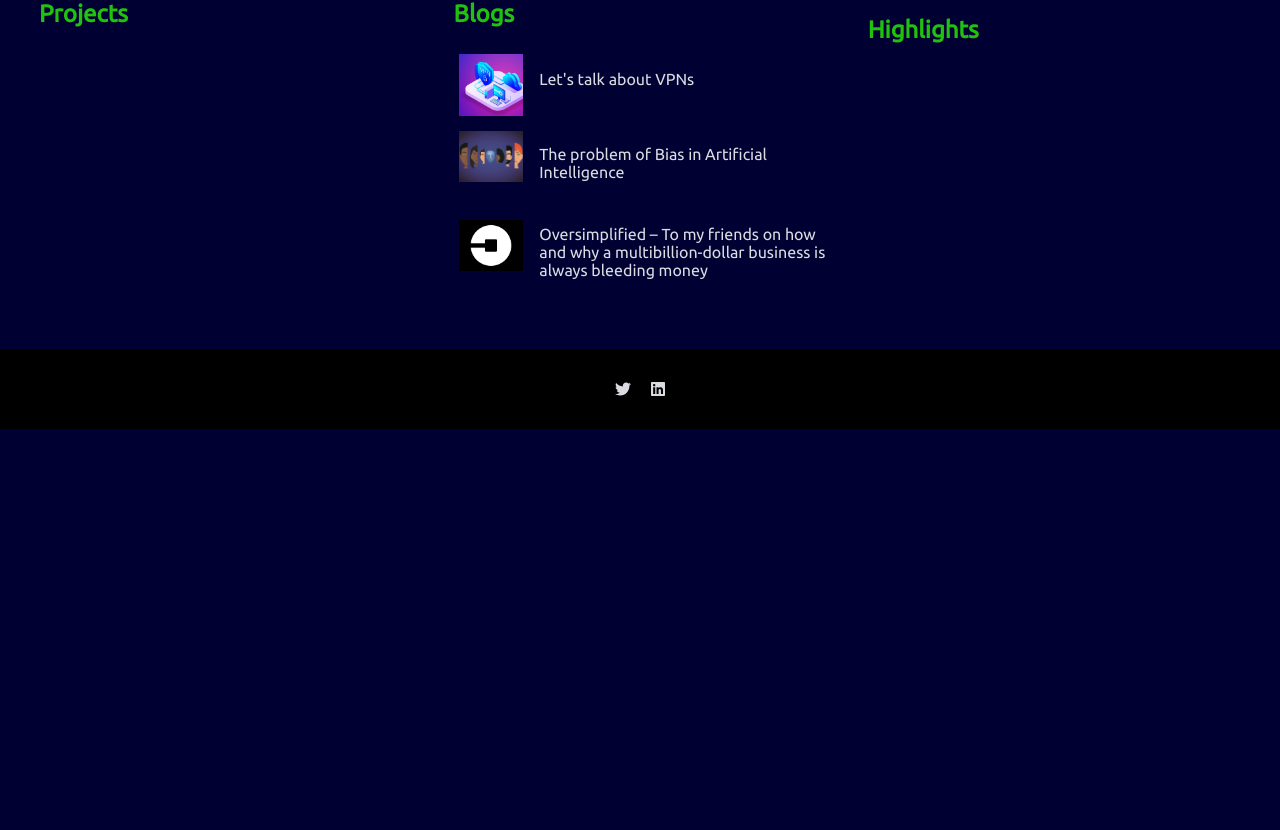
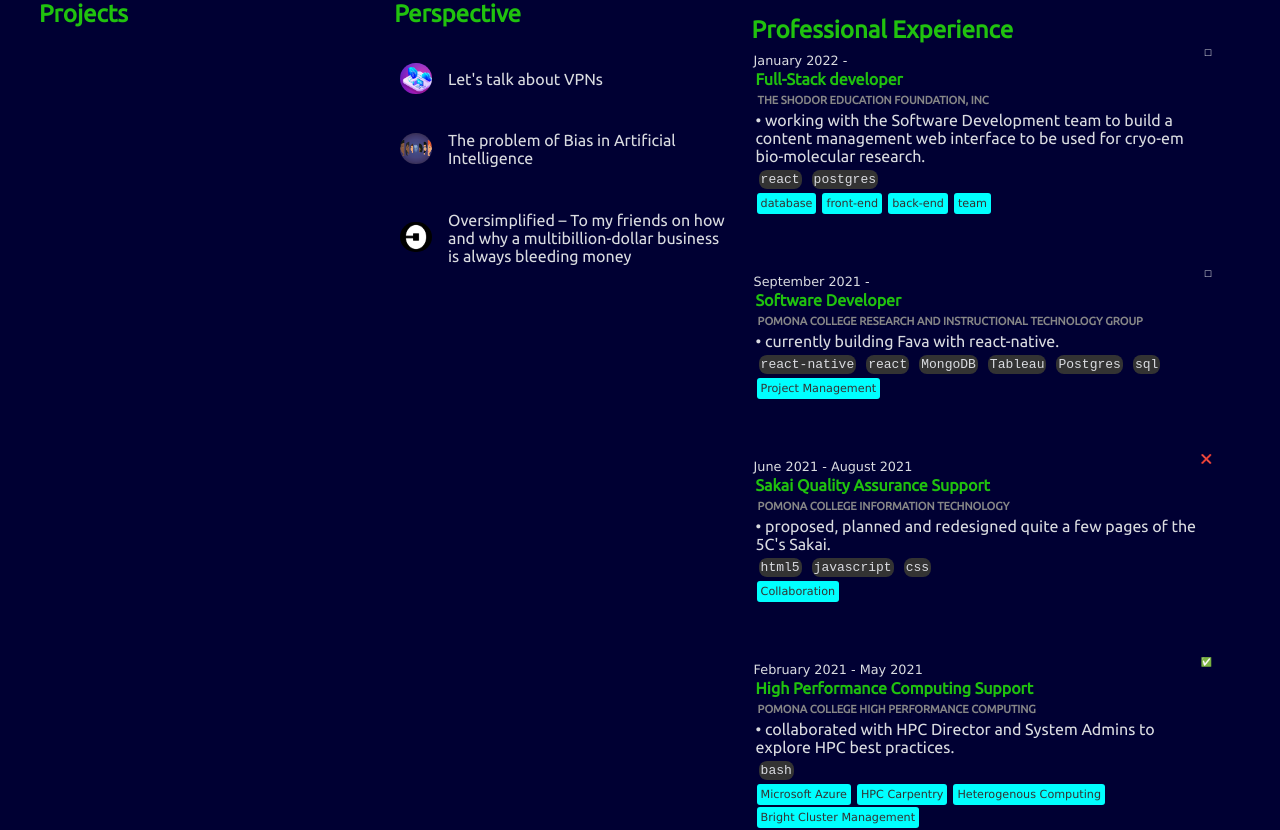
Before and after one commit to iamasteriix/iamasteriix.github.io, a React (Create React App) app: page / in a window 1280 px wide. Shown: the part 868-1698 px from the top of the page. Before the commit the page ends 1297 px from the top, so only its background shows below. Built offline with nearby package versions, Linux system fonts and the light colour scheme.

Commit message:
professional experience info added

```diff
--- a/src/App.css
+++ b/src/App.css
@@ -108,7 +108,7 @@ tr:hover {
   justify-content: space-between;
 }
 .info_section__pair {
-  width: 70%;
+  width: 60%;
   margin: 0 0 0 -9px;
   display: flex;
   flex-direction: row;
@@ -148,24 +148,83 @@ tr:hover {
 }
 .blog_img {
   justify-content: center;
-  min-width: 4rem;
-  min-height: 4rem;
-  max-width: 4rem;
-  max-height: 4rem;
+  min-width: 2rem;
+  min-height: 2rem;
+  max-width: 2rem;
+  max-height: 2rem;
   margin: auto 1rem auto 0;
 }
 .blog_img img {
   display: block;
   max-width: 100%;
   height: auto;
-  min-width: 3.7rem;
-  min-height: 3.1rem;
+  min-width: 1.9rem;
+  min-height: 1.9rem;
+  border-radius: 1rem;
 }
 
-/* =================== HIGHLIGHTS ======= */
-.highlights_section {
-  width: 30%;
+/* =================== WORK ========================== */
+.experience_section {
+  width: 40%;
   padding: 1rem;
+}
+.experience_container {
+  margin: -3rem 0 0 0;
+  padding: 0;
+}
+.work_timeline {
+  padding: 2px;
+  margin: 3rem 0;
+}
+.work_timeline__success { font-size: 9px; }
+.work_timeline__content time {
+  font-size: .8rem;
+  font-family: Verdana, Geneva, Tahoma, sans-serif;
+  margin-top: 7px;
+  color: var(--text-color);
+}
+.work_timeline__top {
+  display: flex;
+  flex-direction: row-reverse;
+  justify-content: space-between;
+}
+.work_timeline__tech-stack, .work_timeline__topics {
+  display: flex;
+  flex-wrap: wrap;
+}
+.work_timeline__tech-stack code {
+  background-color: #333;
+  color: #dadce1;
+  margin: 3px 5px;
+  padding: 2px;
+  border-radius: 8px;
+}
+.work_timeline__content h4 {
+  color: var(--border);
+  margin: 2px;
+}
+.work_timeline__content h5 {
+  margin: 2px;
+  padding: 2px;
+}
+.work_timeline__content h5 a {
+  text-decoration: none;
+  text-transform: uppercase;
+  font-size: .7rem;
+  color: #878787;
+}
+.work_timeline__content p {
+  color: var(--text-color);
+  margin: 2px;
+}
+.work_timeline__topics p {
+  background-color: var(--cyan);
+  color: var(--dark);
+  font-family: Verdana, Geneva, Tahoma, sans-serif;
+  font-size: .7rem;
+  margin: 1px 3px;
+  padding: 4px;
+  border-radius: 3px;
 }
 /* =================================================== */
 
@@ -192,7 +251,7 @@ tr:hover {
     flex-direction: column;
     padding: 1rem;
   }
-  .highlights_section, .info_section__pair {
+  .experience_section, .info_section__pair {
     width: 100%;
     padding: .5rem;
   }
@@ -210,3 +269,11 @@ tr:hover {
   }
 /* =================================================== */
 }
+
+
+@media (min-width: 1600px){
+  .info_section {
+    width: 90rem;
+    margin: 5rem auto;
+  }
+}
--- a/src/Highlights.js
+++ b/src/Highlights.js
@@ -1,10 +1,57 @@
 import React from "react";
 import "./App.css";
+import requests from "./requests.js";
 
-export default function Highlights(){
+
+/**
+ * This component maps over my work experience array and creates a
+ * ProfessionalTimeline component for each item.
+ */
+export default function Work(){
     return (
-        <div className="highlights_section">
-            <h2>Highlights</h2>
+        <div className="experience_section">
+            <h2>Professional Experience</h2>
+            <div className="experience_container">
+                {
+                    [...requests.experience].reverse().map((data, id) => (
+                        <ProfessionalTimeline data={data} key={id}/>
+                    ))
+                }
+            </div>
         </div>
     );
 }
+
+
+/**
+ * The timeline item component. This will use my professional experience data
+ */
+function ProfessionalTimeline({ data }) {
+    return (
+        <div className="work_timeline">
+            <div className="work_timeline__content">
+                <div className="work_timeline__top">
+                    <span className="work_timeline__success">
+                        { data.project_success===null ? <p>&#9744;</p>
+                        : data.project_success ? <p>&#9989;</p>
+                        : <p>&#10060;</p> }
+                    </span>
+                    <time>
+                        {data.start_date} - {data.ended ? data.end_date : null}
+                        </time>
+                </div>
+                <h4>{data.role}</h4>
+                <h5>
+                    <a href={data.link}>{data.place}</a>
+                </h5>
+                <p>&#8226; {data.info}</p>
+                <div className="work_timeline__tech-stack">
+                    { data.tech_stack.map(item => <code>{item}</code>) }
+                </div>
+                <div className="work_timeline__topics">
+                    { data.topics.map(item => <p>{item}</p>) }
+                </div>
+            </div>
+        </div>
+    );
+}
--- a/src/Info.js
+++ b/src/Info.js
@@ -7,7 +7,7 @@ export default function Info(){
     return (
         <div className="info_section">
             <Highlights/>
-            <InfoDuo section_title="Blogs" fetchBlog={requests.blogs}/>
+            <InfoDuo section_title="Perspective" fetchBlog={requests.blogs}/>
         </div>
     );
 }
--- a/src/requests.js
+++ b/src/requests.js
@@ -27,9 +27,73 @@ const projects = [
     {logo:``, title: "Simon game", link: `https://angry-turing-f8c139.netlify.app/`}
 ]
 
+const work = [
+    {
+        start_date: "May 2020",
+        ended: true,
+        end_date: "August 2020",
+        place: "Planet Earth Observatory",
+        role: "Web Developer",
+        info: "built a data visualization website.",
+        tech_stack: ["Bootstrap", "jQuery", "d3.js", "chart.js", "NodeJS", "Express.js", "MongoDB", "npm", "html5", "css3"],
+        topics: ["data visualization"],
+        link: `http://planetearthobservatory.org/`,
+        project_success: false
+    },
+    {
+        start_date: "February 2021",
+        ended: true,
+        end_date: "May 2021",
+        place: "Pomona College High Performance Computing",
+        role: "High Performance Computing Support",
+        info: "collaborated with HPC Director and System Admins to explore HPC best practices.",
+        tech_stack: ["bash"],
+        topics: ["Microsoft Azure", "HPC Carpentry", "Heterogenous Computing", "Bright Cluster Management"],
+        link: `https://www.pomona.edu/administration/hpc`,
+        project_success: true
+    },
+    {
+        start_date: "June 2021",
+        ended: true,
+        end_date: "August 2021",
+        place: "Pomona College Information Technology",
+        role: "Sakai Quality Assurance Support",
+        info: "proposed, planned and redesigned quite a few pages of the 5C's Sakai.",
+        tech_stack: ["html5", "javascript", "css"],
+        topics: ["Collaboration"],
+        link: `https://ritg.pomona.edu/tools/sakai/`,
+        project_success: false
+    },
+    {
+        start_date: "September 2021",
+        ended: false,
+        end_date: null,
+        place: "Pomona College Research and Instructional Technology Group",
+        role: "Software Developer",
+        info: "currently building Fava with react-native.",
+        tech_stack: ["react-native", "react", "MongoDB", "Tableau", "Postgres", "sql"],
+        topics: ["Project Management"],
+        link: `https://planetearthobservatory.org/`,
+        project_success: null
+    },
+    {
+        start_date: "January 2022",
+        ended: false,
+        end_date: null,
+        place: "The Shodor Education Foundation, Inc",
+        role: "Full-Stack developer",
+        info: "working with the Software Development team to build a content management web interface to be used for cryo-em bio-molecular research.",
+        tech_stack: ["react", "postgres"],
+        topics: ["database", "front-end", "back-end", "team"],
+        link: `https://www.lsi.umich.edu/science/centers-technologies/cryo-electron-microscopy`,
+        project_success: null
+    }
+]
+
 const requests = {
     blogs: blogger,
-    projects: projects
+    projects: projects,
+    experience: work
 }
 
-module.exports = requests;
+export default requests;
```
